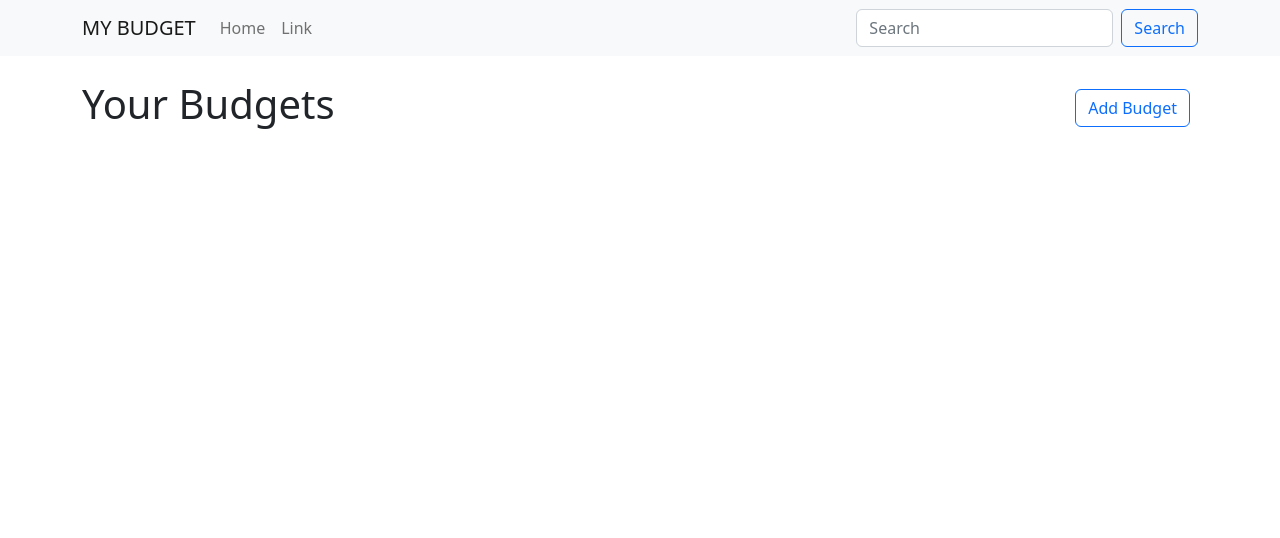
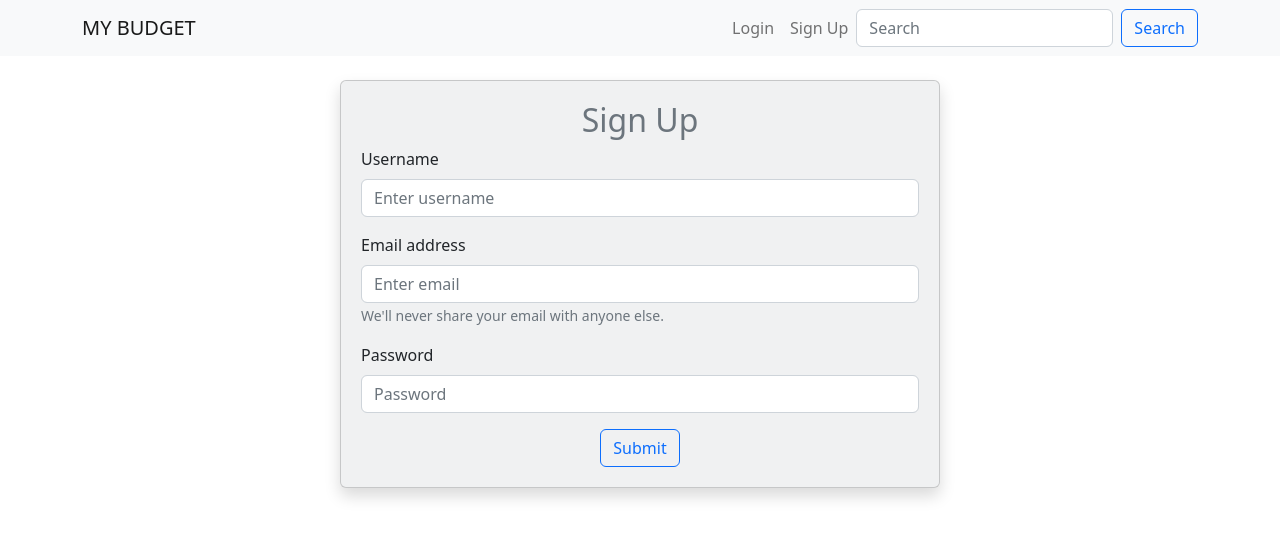
Before and after one commit to Rashidomar/react_budget_app, a React (Create React App) app: page /signup in a window 1280 px wide. Shown: the top 538 px of the page. Built offline with nearby package versions, Linux system fonts and the light colour scheme.

Commit message:
Feat: added Signup and login page

```diff
--- a/package.json
+++ b/package.json
@@ -10,6 +10,7 @@
     "react": "^18.2.0",
     "react-bootstrap": "^2.7.2",
     "react-dom": "^18.2.0",
+    "react-router-dom": "^6.9.0",
     "react-scripts": "5.0.1",
     "web-vitals": "^2.1.4"
   },
--- a/src/App.js
+++ b/src/App.js
@@ -1,13 +1,24 @@
-import Home from "./pages/home";
+import Home from "./pages/Home";
 import NavBar from "./components/navbar";
+import { Container } from "react-bootstrap";
+
 import BudgetContextProvider from "./contexts/budgetContext";
+import { Routes, Route } from "react-router-dom";
+import Login from "./pages/Login";
+import Signup from "./pages/Sigup";
 
 function App() {
   return (
     <>
       <BudgetContextProvider>
-        <NavBar />
-        <Home />
+          <NavBar />
+            <Container className="mt-4" >
+                <Routes>
+                  <Route path="/" element={<Home />} />
+                  <Route path="/login" element={<Login />} />
+                  <Route path="/signup" element={<Signup />} />
+                </Routes>
+            </Container>
       </BudgetContextProvider>
     </>
   );
--- a/src/components/navbar.js
+++ b/src/components/navbar.js
@@ -3,18 +3,24 @@ import Container from 'react-bootstrap/Container';
 import Form from 'react-bootstrap/Form';
 import Nav from 'react-bootstrap/Nav';
 import Navbar from 'react-bootstrap/Navbar';
+import { Link } from "react-router-dom"
+
 
 const NavBar = () => {
     return (
         <>
         <Navbar bg="light" expand="lg">
           <Container >
-            <Navbar.Brand href="#">MY BUDGET</Navbar.Brand>
+            <Navbar.Brand as={Link}to="/" >MY BUDGET</Navbar.Brand>
             <Navbar.Toggle aria-controls="navbarScroll" />
             <Navbar.Collapse id="navbarScroll">
               <Nav className="me-auto my-2 my-lg-0" style={{ maxHeight: '100px' }} navbarScroll >
-                <Nav.Link href="#action1">Home</Nav.Link>
-                <Nav.Link href="#action2">Link</Nav.Link>
+                {/* <Nav.Link href="#action1">Home</Nav.Link> */}
+                {/* <Nav.Link href="#action2">Link</Nav.Link> */}
+              </Nav>
+              <Nav>
+                <Nav.Link as={Link} to="/login" >Login</Nav.Link>
+                <Nav.Link as={Link} to="/signup">Sign Up</Nav.Link>
               </Nav>
               <Form className="d-flex">
                 <Form.Control type="search" placeholder="Search"
--- a/src/index.js
+++ b/src/index.js
@@ -7,11 +7,15 @@ import reportWebVitals from './reportWebVitals';
 import "bootstrap/dist/css/bootstrap.min.css";
 // Bootstrap Bundle JS
 import "bootstrap/dist/js/bootstrap.bundle.min";
+import { BrowserRouter as Router } from "react-router-dom";
+
 
 const root = ReactDOM.createRoot(document.getElementById('root'));
 root.render(
   <React.StrictMode>
-    <App />
+    <Router>
+      <App />
+    </Router>
   </React.StrictMode>
 );
 
--- a/src/pages/home.js
+++ b/src/pages/Home.js
@@ -1,5 +1,4 @@
 import Stack from 'react-bootstrap/Stack';
-import { Container } from "react-bootstrap";
 import BudgetModal from "../components/modalBudget";
 import BudgetCard from "../components/budgetCard";
 import { useContext } from "react";
@@ -13,7 +12,6 @@ const {expenses} = useContext(BudgetContext)
 
     return (
         <>
-          <Container className="mt-4">
           <Stack direction="horizontal" gap={2} >
             <h1 className="me-auto">Your Budgets</h1>
             <span className="me-2"><BudgetModal /></span>
@@ -31,7 +29,6 @@ const {expenses} = useContext(BudgetContext)
             }
 
           </div>
-        </Container>
         </>
      );
 }
--- /dev/null
+++ b/src/pages/Login.js
@@ -0,0 +1,32 @@
+import { Card, Form, Button} from "react-bootstrap";
+const Login = () => {
+    return (
+        <>
+            <div className="d-flex justify-content-center">
+            <Card style={{ width: '600px' }} className="bg-opacity-10 shadow p-1 bg-secondary">
+                <Card.Body>
+                    <div className="d-flex justify-content-center">
+                        <Card.Title><Form.Text className="text-muted fs-2">Login</Form.Text></Card.Title>
+                    </div>
+                    <Form>
+                        <Form.Group className="mb-3" controlId="formBasicEmail">
+                            <Form.Label>Email address</Form.Label>
+                            <Form.Control type="email" placeholder="Enter email" />
+                        </Form.Group>
+
+                        <Form.Group className="mb-3" controlId="formBasicPassword">
+                            <Form.Label>Password</Form.Label>
+                            <Form.Control type="password" placeholder="Password" />
+                        </Form.Group>
+                        <div className="d-flex justify-content-center mt-1">
+                            <Button variant="outline-primary" type="submit">Submit</Button>
+                        </div>
+                    </Form>
+                </Card.Body>
+            </Card>
+            </div>
+        </>
+    );
+}
+
+export default Login;
--- /dev/null
+++ b/src/pages/Sigup.js
@@ -0,0 +1,39 @@
+import { Card, Form, Button} from "react-bootstrap";
+
+const Signup = () => {
+    return (
+        <>
+             <div className="d-flex justify-content-center">
+            <Card style={{ width: '600px' }} className="bg-opacity-10 shadow p-1 bg-secondary">
+                <Card.Body>
+                    <div className="d-flex justify-content-center">
+                        <Card.Title><Form.Text className="text-muted fs-2">Sign Up</Form.Text></Card.Title>
+                    </div>
+                    <Form>
+                        <Form.Group className="mb-3" controlId="formBasicUsernamme">
+                            <Form.Label>Username</Form.Label>
+                            <Form.Control type="text" placeholder="Enter username" />
+                        </Form.Group>
+                        <Form.Group className="mb-3" controlId="formBasicEmail">
+                            <Form.Label>Email address</Form.Label>
+                            <Form.Control type="email" placeholder="Enter email" />
+                            <Form.Text className="text-muted">
+                             We'll never share your email with anyone else.
+                            </Form.Text>
+                        </Form.Group>
+                        <Form.Group className="mb-3" controlId="formBasicPassword">
+                            <Form.Label>Password</Form.Label>
+                            <Form.Control type="password" placeholder="Password" />
+                        </Form.Group>
+                        <div className="d-flex justify-content-center mt-1">
+                            <Button variant="outline-primary" type="submit">Submit</Button>
+                        </div>
+                    </Form>
+                </Card.Body>
+            </Card>
+            </div>
+        </>
+     );
+}
+
+export default Signup;
```
Also changed, not shown: 1 other file (tests, documents, lock files or other folders).
